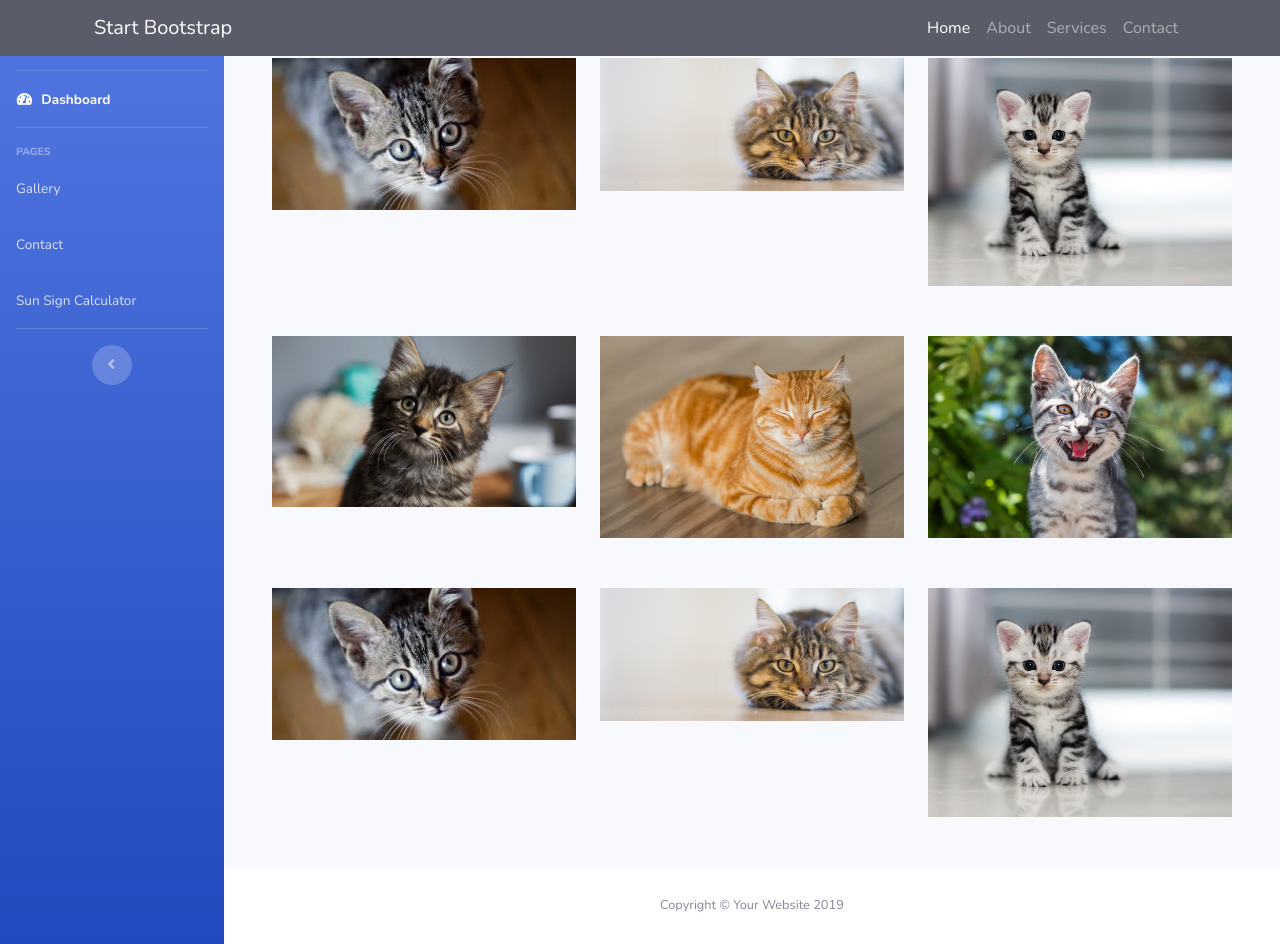
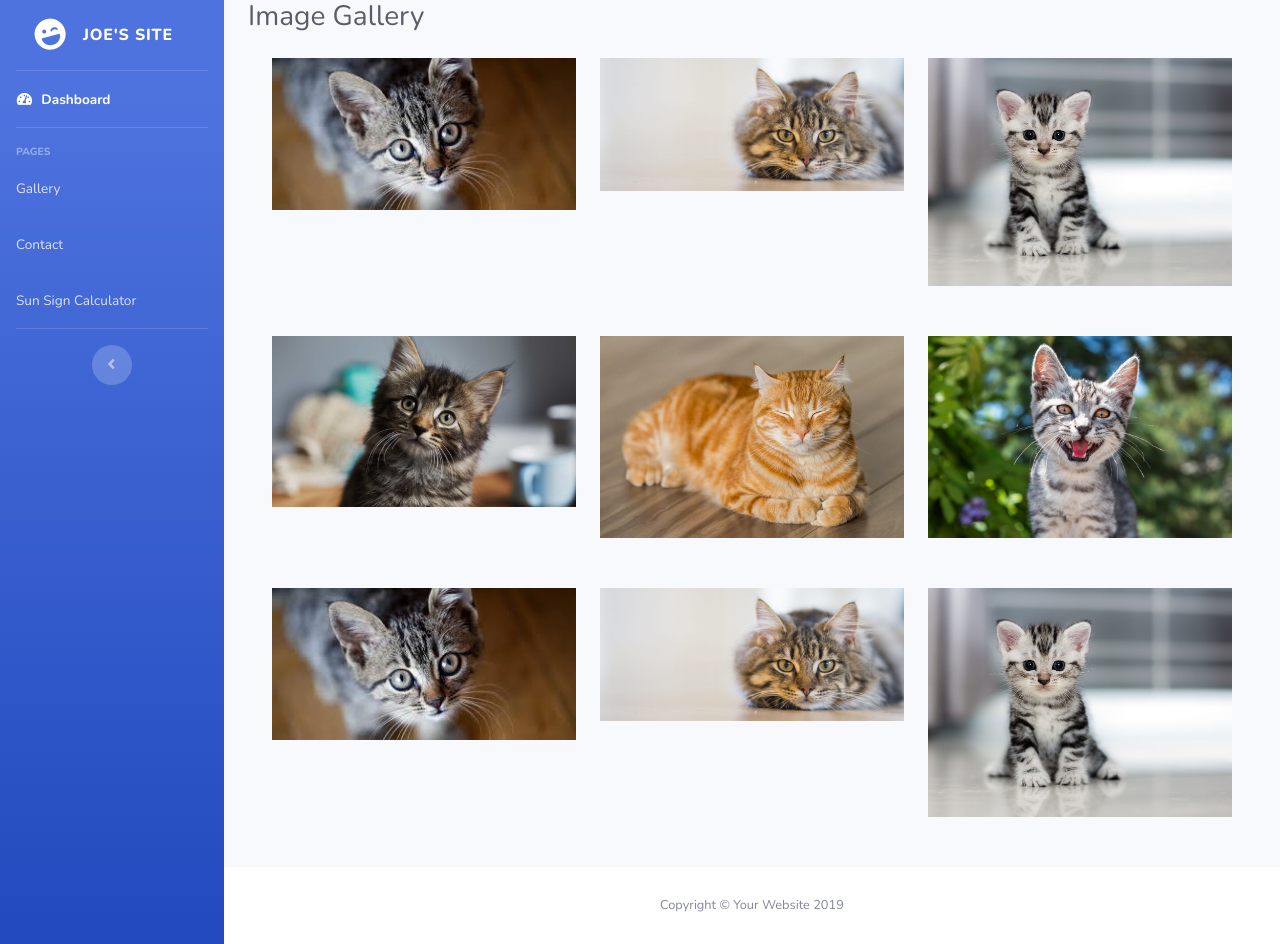
Before and after one commit to JosephDavidTalbot/JosephDavidTalbot.github.io, a website with bundled scripts: page gallery.html in a window 1280 px wide. Built offline with nearby package versions, Linux system fonts and the light colour scheme.

Commit message:
Removed the topbar from the gallery

```diff
--- a/gallery.html
+++ b/gallery.html
@@ -36,34 +36,6 @@
 
       <!-- Main Content -->
       <div id="content">
-
-          <!-- Navigation -->
-          <nav class="navbar navbar-expand-lg navbar-dark bg-dark fixed-top">
-            <div class="container">
-              <a class="navbar-brand" href="#">Start Bootstrap</a>
-              <button class="navbar-toggler" type="button" data-toggle="collapse" data-target="#navbarResponsive" aria-controls="navbarResponsive" aria-expanded="false" aria-label="Toggle navigation">
-                    <span class="navbar-toggler-icon"></span>
-                  </button>
-              <div class="collapse navbar-collapse" id="navbarResponsive">
-                <ul class="navbar-nav ml-auto">
-                  <li class="nav-item active">
-                    <a class="nav-link" href="#">Home
-                          <span class="sr-only">(current)</span>
-                        </a>
-                  </li>
-                  <li class="nav-item">
-                    <a class="nav-link" href="#">About</a>
-                  </li>
-                  <li class="nav-item">
-                    <a class="nav-link" href="#">Services</a>
-                  </li>
-                  <li class="nav-item">
-                    <a class="nav-link" href="#">Contact</a>
-                  </li>
-                </ul>
-              </div>
-            </div>
-          </nav>
 
 
 
```
